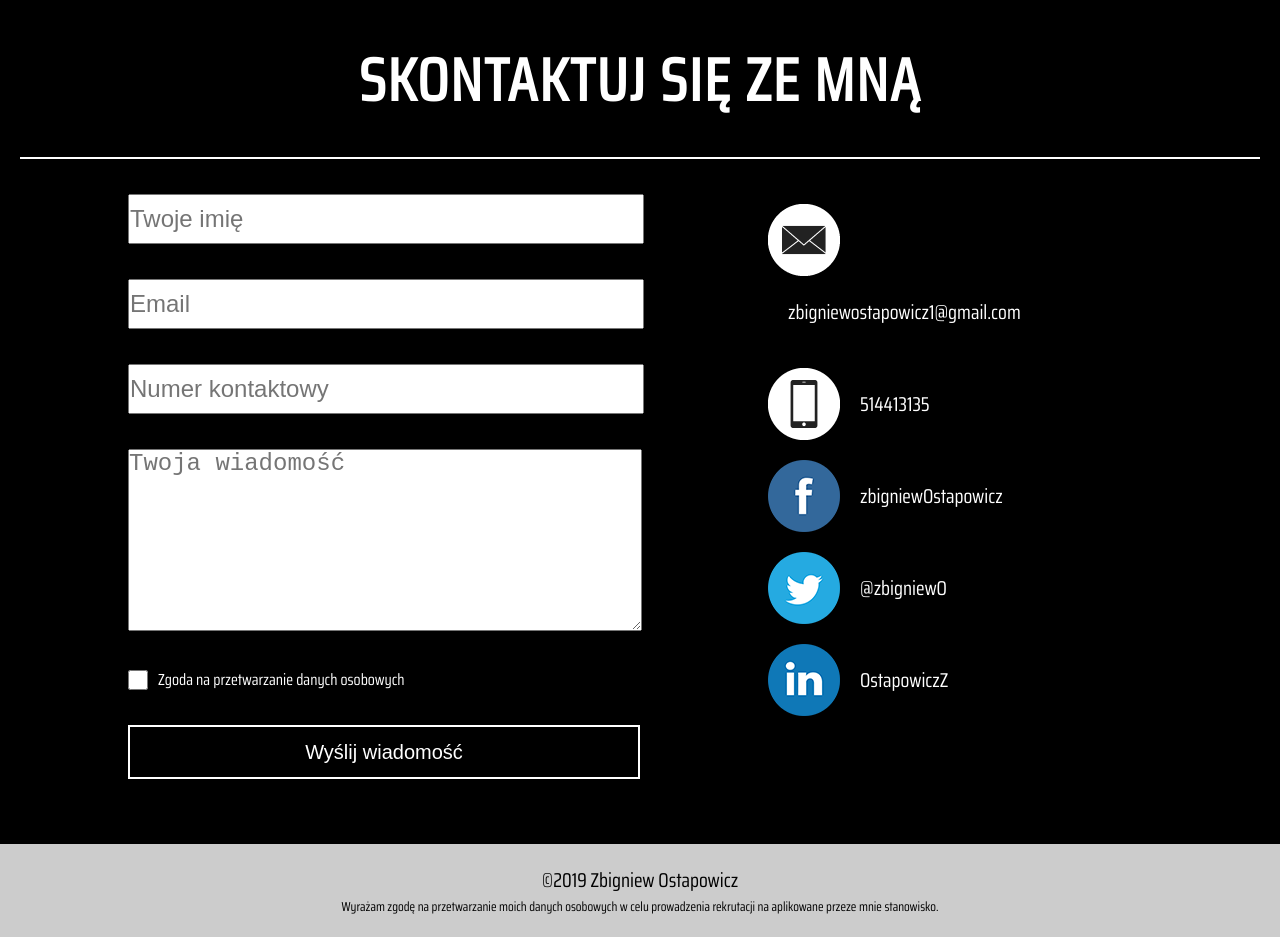
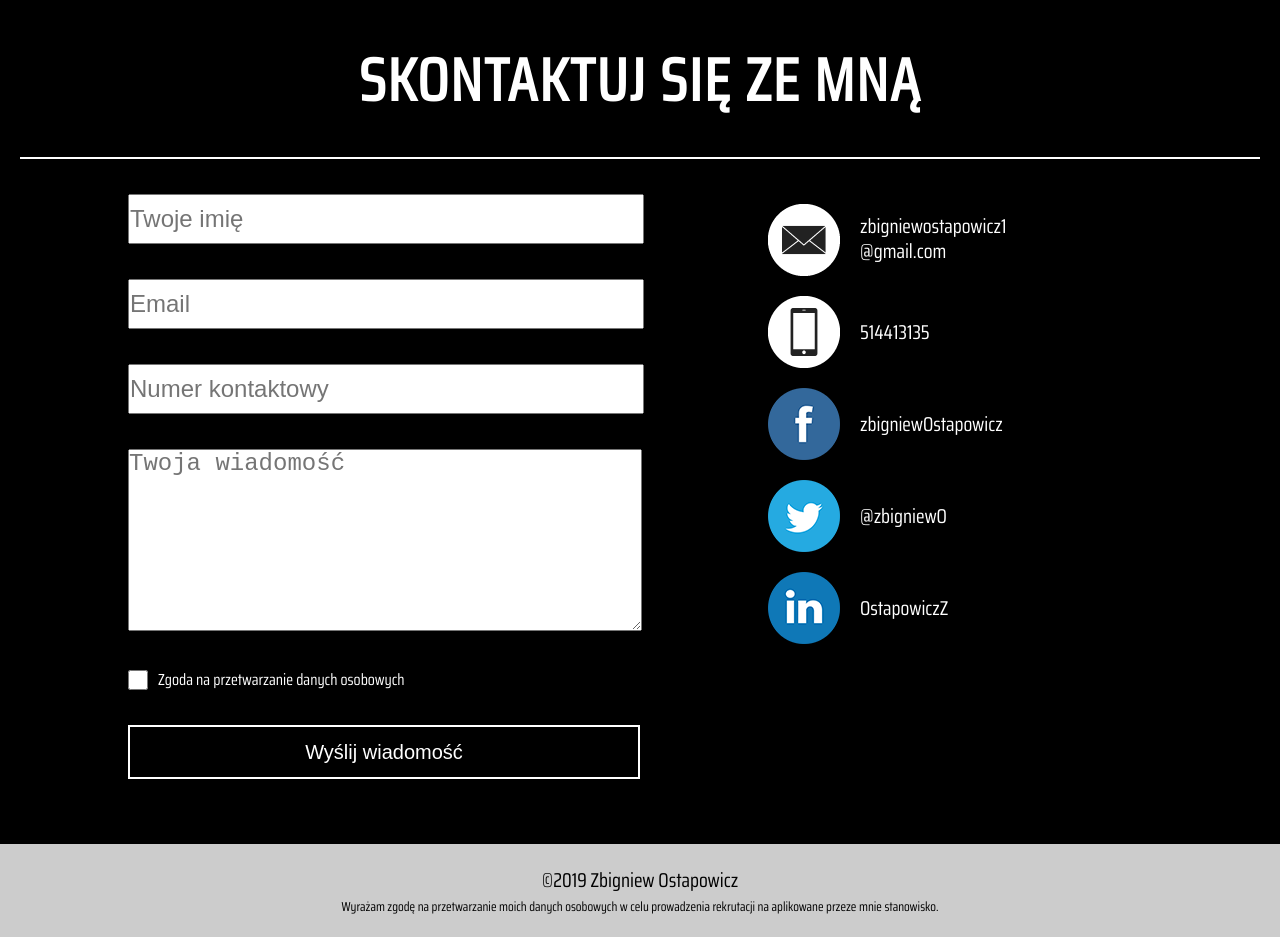
Before and after one commit to ZbigniewOstapowicz/CV, a plain HTML site: page index.html in a window 1280 px wide. Shown: the part 5025-5962 px from the top of the page. Drawn offline with Linux system fonts and the light colour scheme.

Commit message:
zmiana contact

```diff
--- a/index.html
+++ b/index.html
@@ -189,7 +189,7 @@
 
                 </form>
                 <div class="socials">
-                    <div class="social clearfix"><img src="img/contact1.png" alt="kontakt"><span>zbigniewostapowicz1@gmail.com</span></div>
+                    <div class="social clearfix"><img src="img/contact1.png" alt="kontakt"><span class="contactMail">zbigniewostapowicz1<br>@gmail.com</span></div>
                     <div class="social clearfix"><img src="img/contact2.png" alt="kontakt"><span>514413135</span></div>
                     <div class="social clearfix"><a href="https://www.facebook.com/zbigniew.ostapowicz" target="_blank"><img src="img/contact3.png" alt="kontakt"><span>zbigniewOstapowicz</span></a></div>
                     <div class="social clearfix"><a href="https://twitter.com" target="_blank"><img src="img/contact4.png" alt="kontakt"><span>@zbigniewO</span></a></div>
--- a/style.css
+++ b/style.css
@@ -826,6 +826,10 @@ th {
     float: left;
     font-size: 20px;
 }
+.social .contactMail{
+    margin-top: 10px;
+    line-height: 25px;
+}
 
 .contact .socials a {
     color: white;
```
